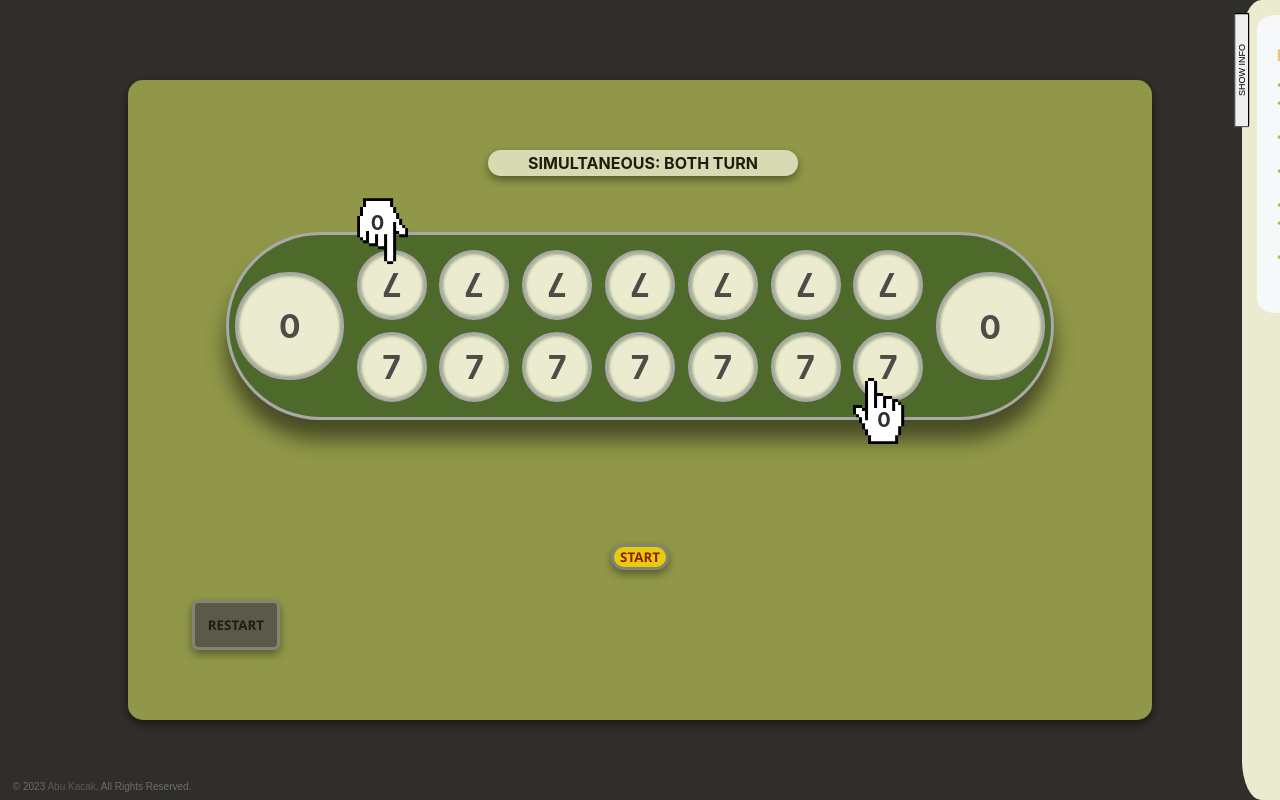
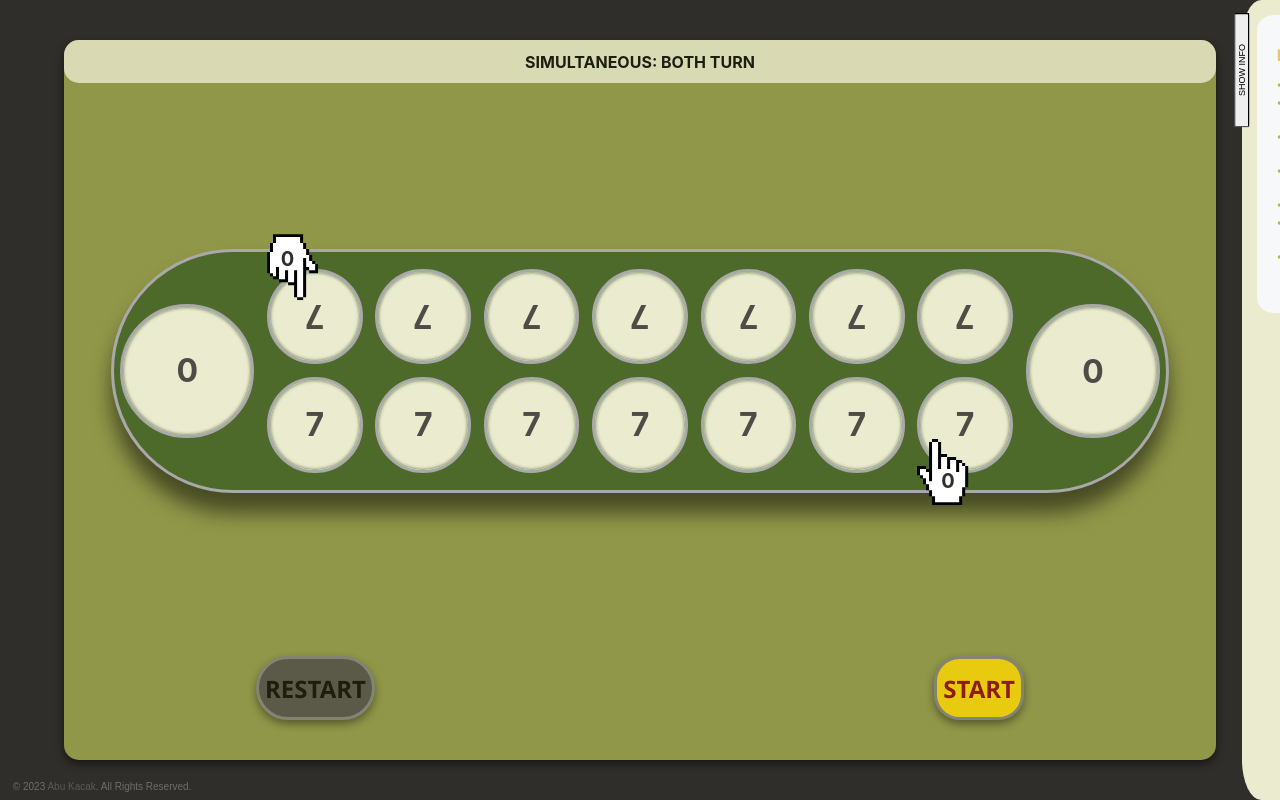
Before and after one commit to ubAI6689/congkak-react, a React (Create React App) app: page / in a window 1280 px wide. Built offline with nearby package versions, Linux system fonts and the light colour scheme.

Commit message:
Latest appearance update

```diff
--- a/src/components/CongkakBoard.css
+++ b/src/components/CongkakBoard.css
@@ -11,10 +11,10 @@ body {
 }
 
 .app-wrapper {
-  width: 80vw; /* Adjust width as needed */
-  height: 80vh; /* Adjust height as needed */
+  /* position: relative; */
+  width: 90vw; /* Adjust width as needed */
+  height: 90vh; /* Adjust height as needed */
   margin: auto; /* Centers the box in the viewport */
-  /* padding: 20%; */
   box-shadow: 0px 4px 8px rgba(0, 0, 0, 0.5); /* Optional: Adds shadow for depth */
   border-radius: 15px; /* Optional: Adds rounded corners */
   /* background-color: #302E2B; Optional: Change background color */
@@ -25,28 +25,20 @@ body {
   align-items: center;
 }
 
-.game-area {
-  display: flex;
-  flex-direction: column;
-  align-items: center;
-  justify-content: center;
-  width: 95vh; /* Adjust as needed */
-  height: 95vh; /* Adjust as needed */
-  /* padding: 20%; Optional */
-}
-
-.game-area .game-info {
-  /* top: 0; */
-  margin-bottom: 7vh;
-  width: 40%;
-  /* margin-bottom: 20px; */
+.app-wrapper .game-info {
+  position: relative;
+  top: 0;
+  left: 0;
+  right: 0;
+  margin-top: 0;
+  width: 100%;
+  z-index: 10;
 }
 
 .current-turn {
-  top: 0;
-  width: 100%;
-  box-shadow: 0px 4px 8px rgba(0, 0, 0, 0.5);
-  border-radius: 3vw;
+  /* width: 90%; */
+  /* box-shadow: 0px 4px 8px rgba(0, 0, 0, 0.5); */
+  border-radius: 15px;
   background: #EBEBD0; /* or any color you prefer */
   padding: 1%;
   text-align: center;
@@ -56,26 +48,39 @@ body {
   font-size: 1.5hw;
 }
 
+.game-area {
+  display: flex;
+  flex-direction: column;
+  align-items: center;
+  justify-content: center;
+  width: 85vh; /* Adjust as needed */
+  height: 85vh; /* Adjust as needed */
+  /* padding: 20%; Optional */
+}
+
 .button-group {
   margin-top: 5%;
-  height: 30%;
+  height: 10%;
   display: flex;
   flex-direction: column;
-  justify-content: center;
-  gap: 10px; /* Adjust the space between buttons */
+  justify-content: center;/* Adjust the space between buttons */
 }
 
-.button {
-  height: 10hv;
+.app-wrapper .button {
+  position: absolute;
+  bottom: 10%;
+  right: 20%;
+  height: 8vh;
   width: auto;
   border-radius: 2vw;
   box-shadow: 0px 4px 8px rgba(0, 0, 0, 0.5);
-  margin-top: 10%; /* Space above the START button */
+  margin-top: 20vh; /* Space above the START button */
+  margin-left: 10vh;
 
   opacity: 0.8;
   font-family:'Segoe UI', Tahoma, Geneva, Verdana, sans-serif;
   font-weight: bold;
-  font-size: 1.5hv;
+  font-size: 3vh;
   color: darkred;
   background-color: gold;
   border: solid gray;/* box-shadow: 0 0 10px gold; */
@@ -84,19 +89,20 @@ body {
 
 .app-wrapper .button-refresh {
   position: absolute;
-  top: 75vh;
-  left: 15vw;
-  padding: 1%;
-  /* height: 10hv;
-  width: 10hv; */
-  border-radius: 0.5vw;
+  bottom: 10%;
+  left: 20%;
+  /* padding: 1%; */
+  height: 8vh;
+  width: auto;
+  border-radius: 20vh;
   box-shadow: 0px 4px 8px rgba(0, 0, 0, 0.5);
+  margin-right: 10vw;
   /* margin-top: 1%;  */
 
   opacity: 0.8;
   font-family:'Segoe UI', Tahoma, Geneva, Verdana, sans-serif;
   font-weight: bold;
-  font-size: 1.5hv;
+  font-size: 3vh;
   color: black;
   background-color: #4f4c48;
   border: solid gray;/* box-shadow: 0 0 10px gold; */
@@ -104,6 +110,7 @@ body {
 }
 
 .game-container {
+  /* position: absolute; */
   display: flex;
   flex-direction: column;
   align-items: center;
@@ -163,8 +170,8 @@ body {
 
 .circle, .house {
   position: relative;
-  width: 5vw; /* Responsive width */
-  height: 5vw; /* Responsive height, maintaining aspect ratio */
+  width: 7vw; /* Responsive width */
+  height: 7vw; /* Responsive height, maintaining aspect ratio */
   border-radius: 50%;
   background-color: #EBEBD0;
   margin: 0.5vw; /* Responsive margin */
@@ -192,8 +199,8 @@ body {
 
 
 .house {
-  width: 8vw; /* Larger size for houses */
-  height: 8vw;
+  width: 10vw; /* Larger size for houses */
+  height: 10vw;
   background-color: #EBEBD0; /* Different color for houses */
 }
 
--- a/src/components/CongkakBoard.js
+++ b/src/components/CongkakBoard.js
@@ -866,8 +866,7 @@ const CongkakBoard = () => {
 
   return (
     <div className='app-wrapper'>
-      <div className='game-area'>
-        <div className='game-info'>
+      <div className='game-info'>
           <div className="current-turn">
             <strong>{
              gamePhase === SIMULTANEOUS_SELECT_LOWER ? "SIMULTANEOUS: LOWER'S TURN" :
@@ -876,6 +875,7 @@ const CongkakBoard = () => {
             }</strong>
           </div>
         </div>
+      <div className='game-area'>
         <div ref={gameContainerRef} className={`game-container ${isGameOver ? 'game-over' : ''}`}>
           <div className='game-content'>
             <House position="lower" seedCount={lowHouseSeeds} ref={lowHouseRef}/>
--- a/src/components/sidebar.css
+++ b/src/components/sidebar.css
@@ -10,7 +10,7 @@
   height: 100%;
   background: #EBEBD0;
   transition: right 0.3s ease-in-out;
-  z-index: 3;
+  z-index: 20;
 }
 
 .sidebar.open {
--- a/src/config/config.js
+++ b/src/config/config.js
@@ -3,8 +3,8 @@
 const INIT_SEEDS_COUNT = 7;
 const HOLE_NUMBERS = INIT_SEEDS_COUNT*2;
 const MIN_INDEX_UPPER = 0;
-const POS_MULTIPLIER = 0.55;
-const VERTICAL_POS_UPPER = -0.8;
+const POS_MULTIPLIER = 0.6;
+const VERTICAL_POS_UPPER = -0.4;
 const VERTICAL_POS_LOWER = 0.65;
 
 const config = {
```
